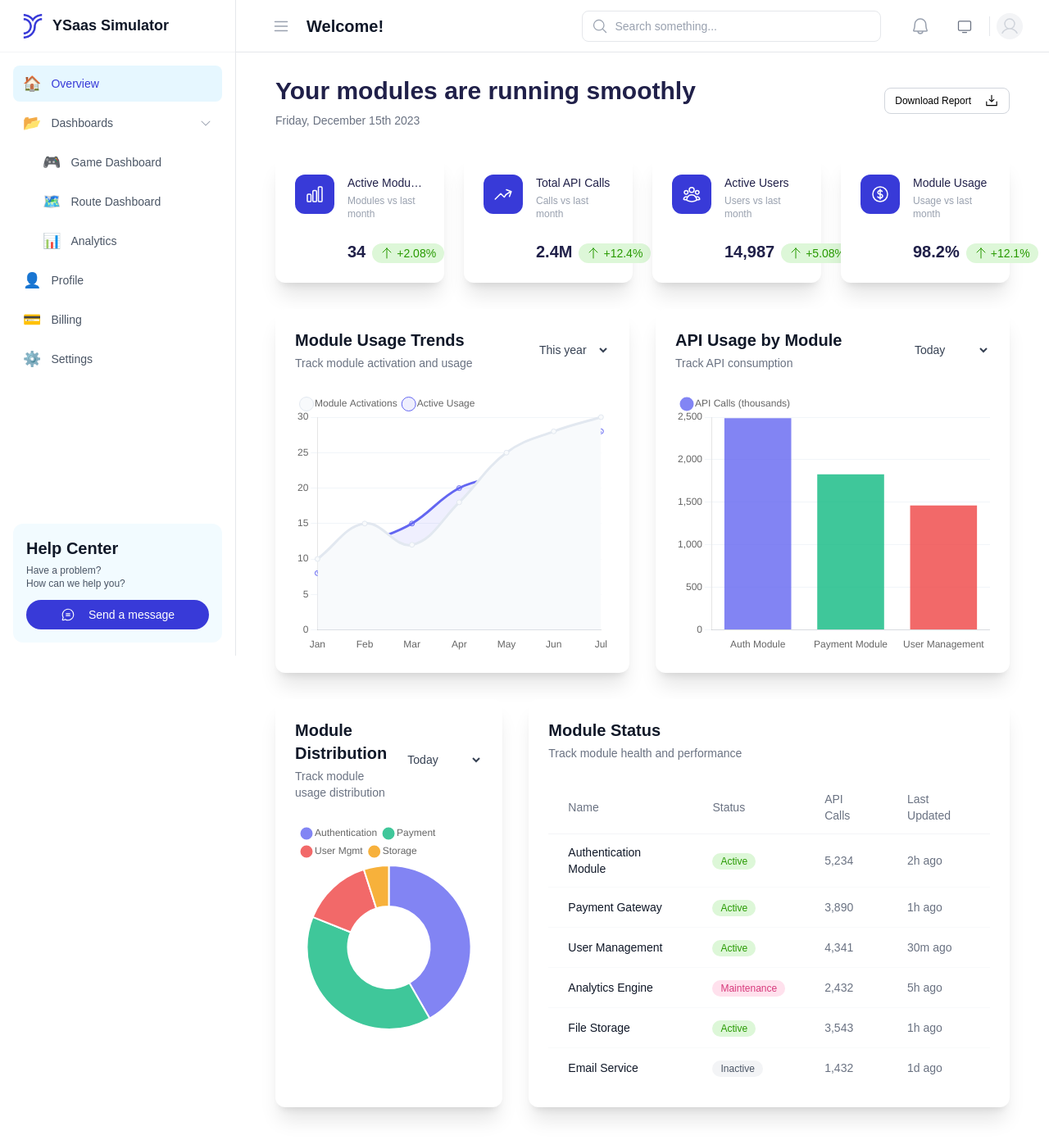
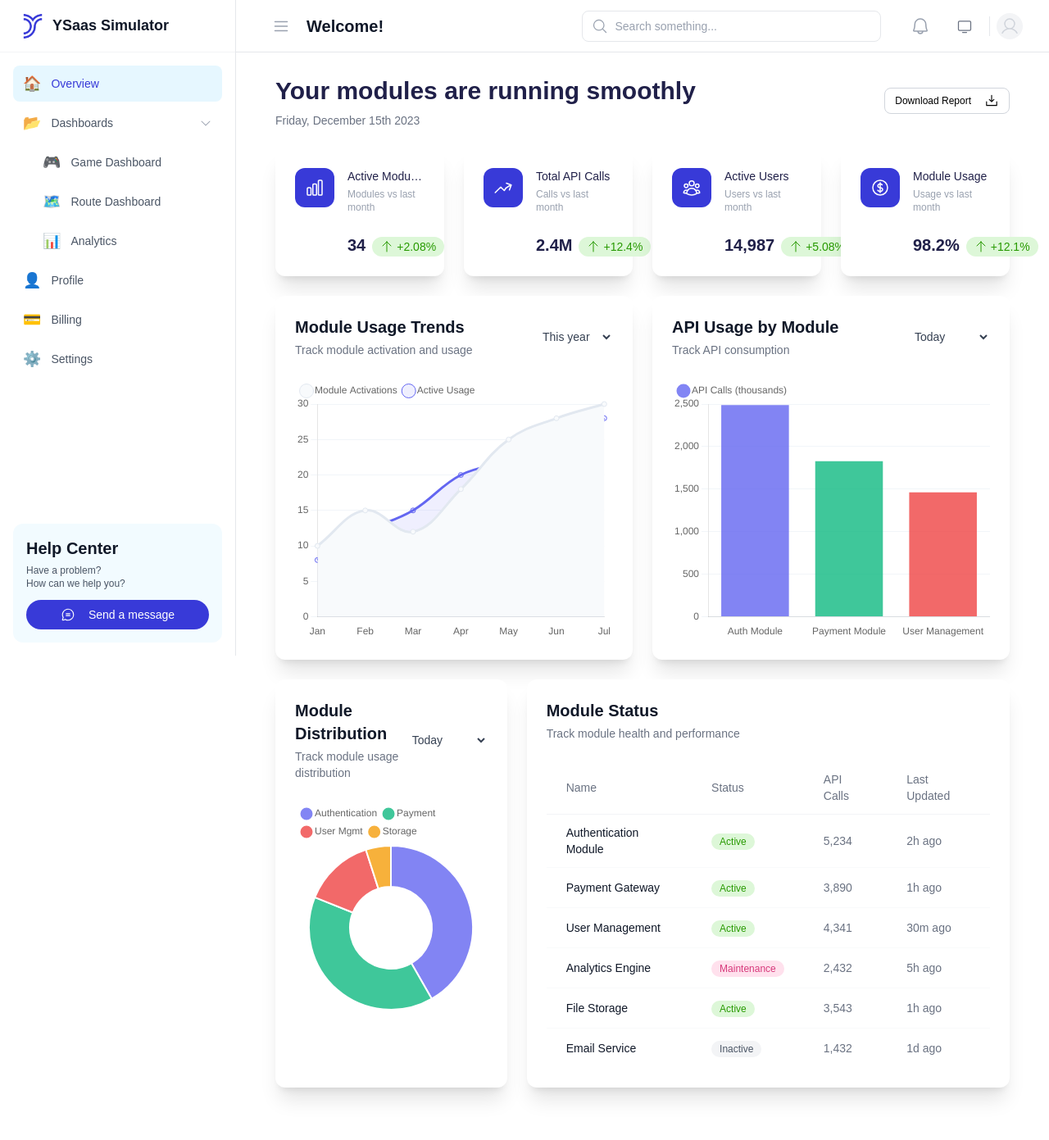
Before and after one commit to pixelbren/saas-module-simulator, a Next.js app: page /dashboard in a window 1280 px wide. Shown: the whole page at 82% size. After the commit the page ends 1367 px from the top, so only its background shows below. Built offline with nearby package versions, Linux system fonts and the light colour scheme; a web font is replaced by a local one.

Commit message:
chore: push all latest updates

```diff
--- a/src/app/dashboard/page.tsx
+++ b/src/app/dashboard/page.tsx
@@ -229,7 +229,7 @@ function classNames(...classes: string[]) {
 
 export default function Dashboard() {
   return (
-    <div className="space-y-8 max-w-[1920px] mx-auto">
+    <div className="space-y-6 max-w-[1440px] mx-auto">
       <div className="flex items-center justify-between">
         <div>
           <h1 className=" text-black dark:text-white">
@@ -292,7 +292,7 @@ export default function Dashboard() {
       </div>
 
       {/* Charts Grid */}
-      <div className="grid grid-cols-1 gap-8 lg:grid-cols-2">
+      <div className="grid grid-cols-1 gap-6 lg:grid-cols-2">
         <Card>
           <div className="flex items-center justify-between mb-6">
             <div>
@@ -334,7 +334,7 @@ export default function Dashboard() {
         </Card>
       </div>
 
-      <div className="grid grid-cols-1 gap-8 lg:grid-cols-3">
+      <div className="grid grid-cols-1 gap-6 lg:grid-cols-3">
         <Card>
           <div className="flex items-center justify-between mb-6">
             <div>
```
